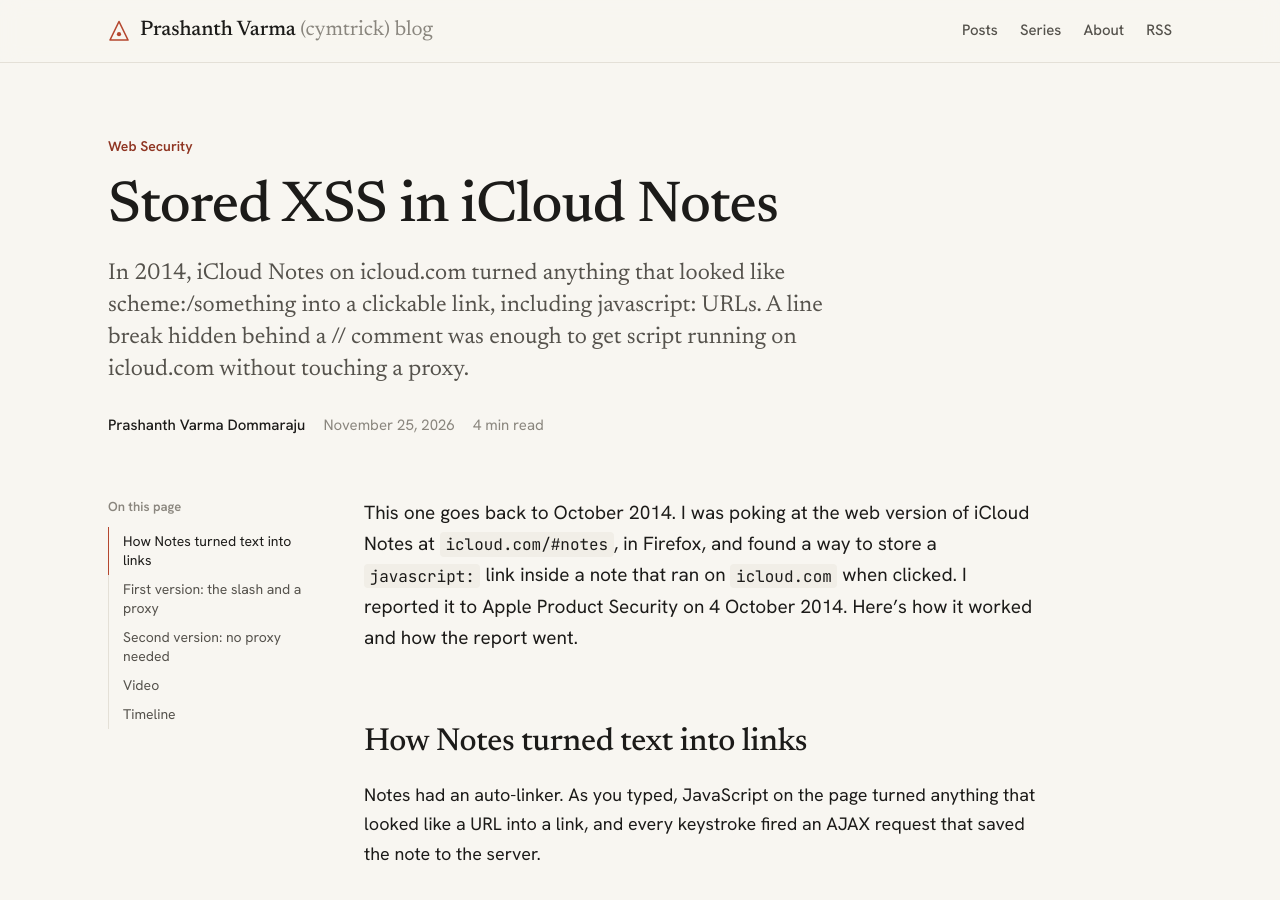
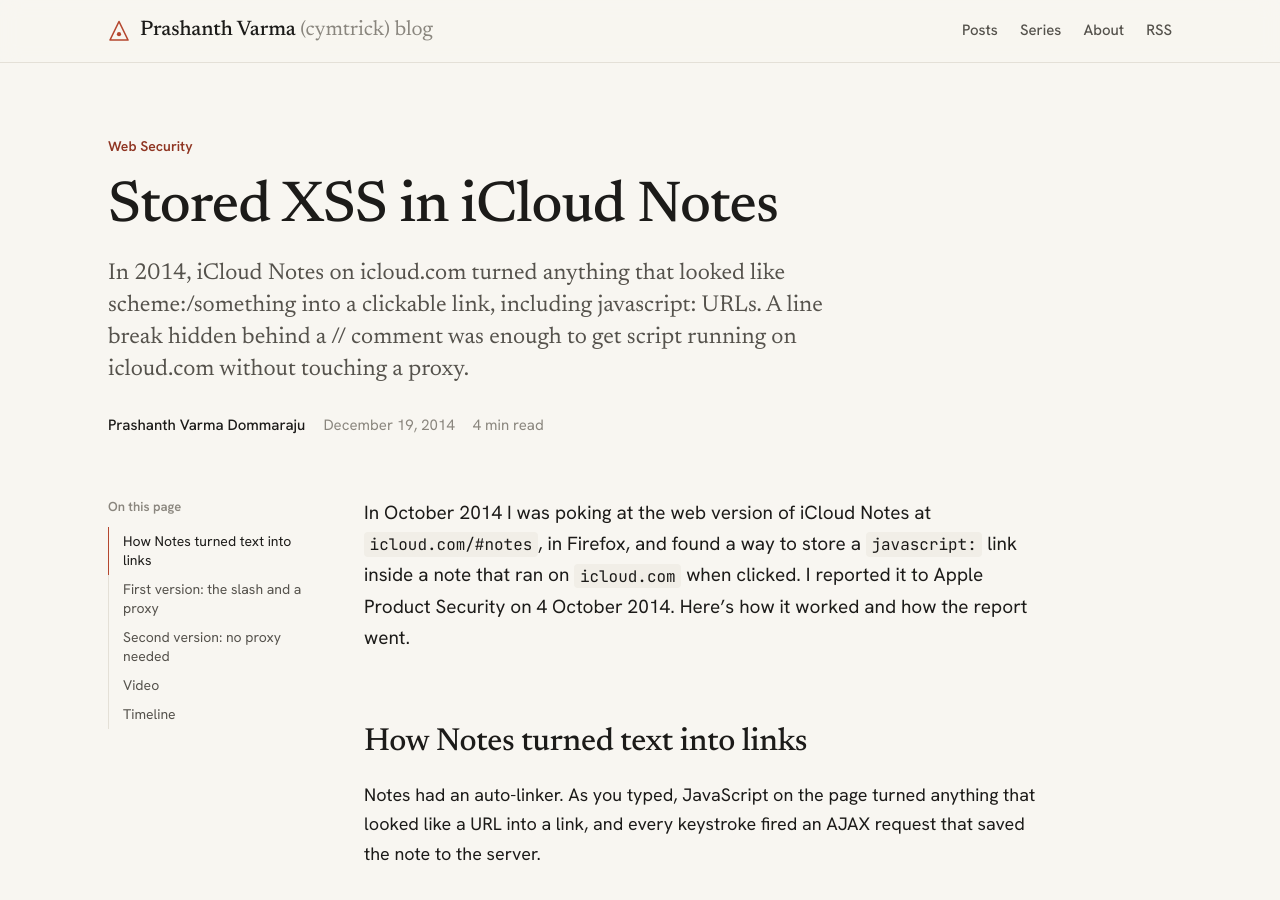
Before and after one commit to cymtrick/cymtrick.github.io, a Jekyll site: the page built from _posts/2014-12-19-icloud-notes-stored-xss.md, in a window 1280 px wide and 900 px high. Built offline with Jekyll 4.4.1, drawn with Linux system fonts in a browser that asks for light colours; some of the changed text lies outside the part shown.

Commit message:
Date the iCloud Notes post 19 Dec 2014, 20:28 IST
Co-Authored-By: Claude Opus 5.5 <noreply@anthropic.com>
Claude-Session: https://claude.ai/code/session_01WUUL54RW17Dj4FEiyqp19z

```diff
--- a/_posts/2026-11-25-icloud-notes-stored-xss.md
+++ b/_posts/2014-12-19-icloud-notes-stored-xss.md
@@ -1,12 +1,13 @@
 ---
 title: "Stored XSS in iCloud Notes"
+date: 2014-12-19 20:28:00 +0530
 category: "Web Security"
 tags: [web-security, xss, apple, icloud]
 read_time: "4 min read"
 dek: "In 2014, iCloud Notes on icloud.com turned anything that looked like scheme:/something into a clickable link, including javascript: URLs. A line break hidden behind a // comment was enough to get script running on icloud.com without touching a proxy."
 ---
 
-This one goes back to October 2014. I was poking at the web version of iCloud Notes at `icloud.com/#notes`, in Firefox, and found a way to store a `javascript:` link inside a note that ran on `icloud.com` when clicked. I reported it to Apple Product Security on 4 October 2014. Here's how it worked and how the report went.
+In October 2014 I was poking at the web version of iCloud Notes at `icloud.com/#notes`, in Firefox, and found a way to store a `javascript:` link inside a note that ran on `icloud.com` when clicked. I reported it to Apple Product Security on 4 October 2014. Here's how it worked and how the report went.
 
 ## How Notes turned text into links
 
```
